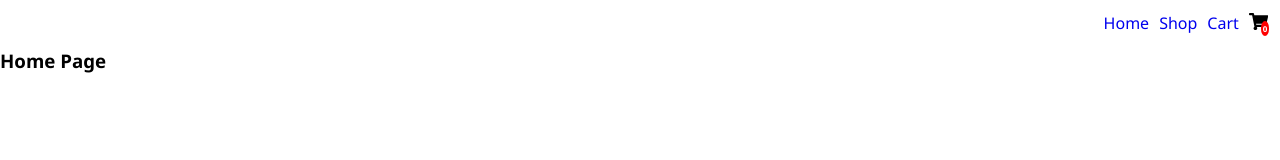
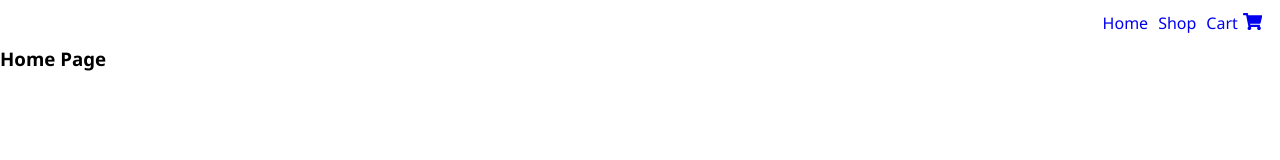
Before and after one commit to GytAndr/shopping-cart, a React (Create React App) app: page / in a window 1280 px wide. Shown: the top 160 px of the page. Built offline with nearby package versions, Linux system fonts and the light colour scheme.

Commit message:
nav cart number ternary

```diff
--- a/src/Components/Navbar.jsx
+++ b/src/Components/Navbar.jsx
@@ -12,12 +12,12 @@ const Navbar = ({ cart }) => {
 				<a href="/shop">Shop</a>
 			</Link>
 			<Link to="/cart">
-				<a href="/cart">Cart</a>
+				<div className="nav-cartbox">
+					<a href="/cart">Cart</a>
+					<FaShoppingCart id="nav-cart-icon" />
+					{cart ? <span id="nav-cart-number">{cart}</span> : null}
+				</div>
 			</Link>
-			<div className="nav-cartbox">
-				<FaShoppingCart id="nav-cart-icon" />
-				<span id="nav-cart-number">{cart}</span>
-			</div>
 		</nav>
 	);
 };
--- a/src/Styles/Navbar.css
+++ b/src/Styles/Navbar.css
@@ -9,18 +9,21 @@ nav {
 }
 .nav-cartbox {
 	position: relative;
+	display: flex;
+	gap: 5px;
 }
 #nav-cart-number {
 	position: absolute;
 	bottom: 0;
-	left: 12px;
+	right: 0;
 	background-color: red;
 	color: white;
 	font-weight: bold;
 	border-radius: 50%;
-	padding: 2px;
+	padding: 2px 4px;
 	font-size: 0.5rem;
 }
 #nav-cart-icon {
 	font-size: 1.2rem;
+	margin-right: 6px;
 }
```
